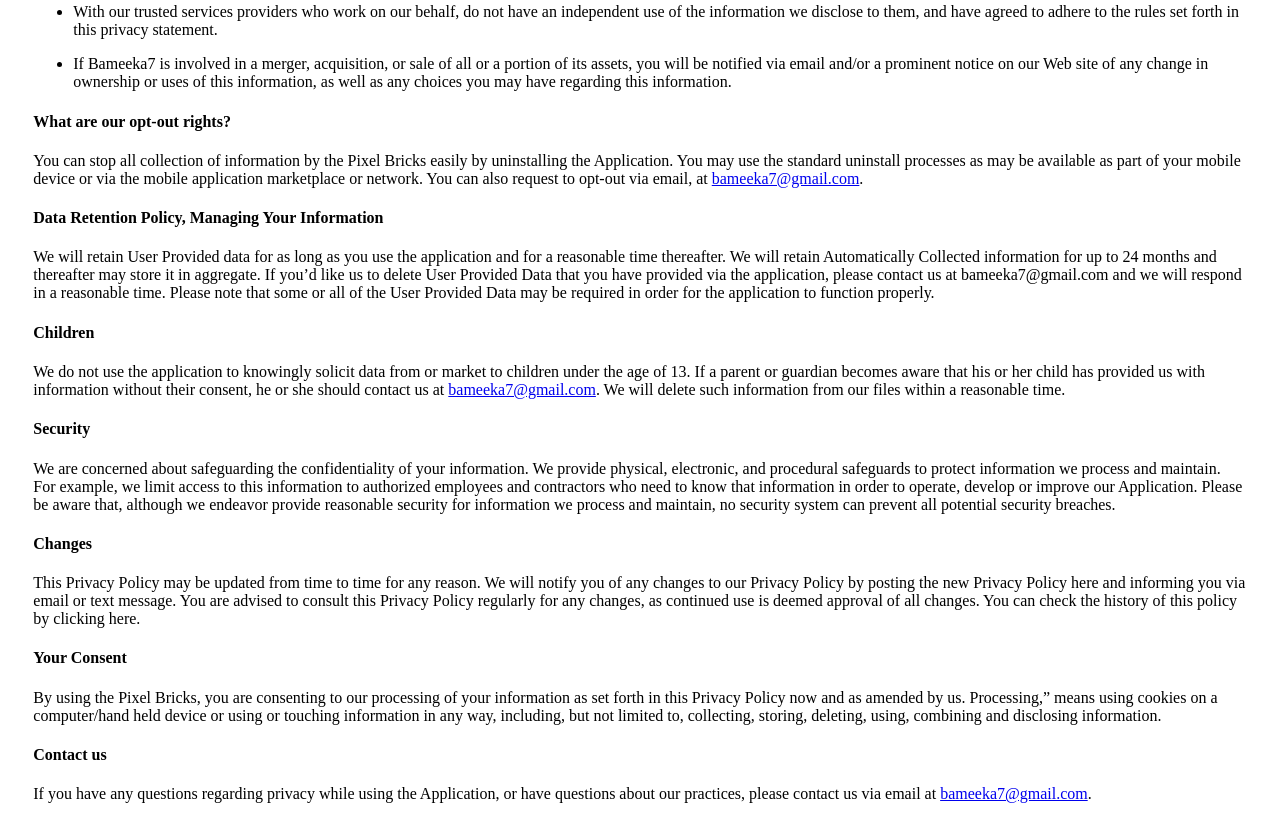
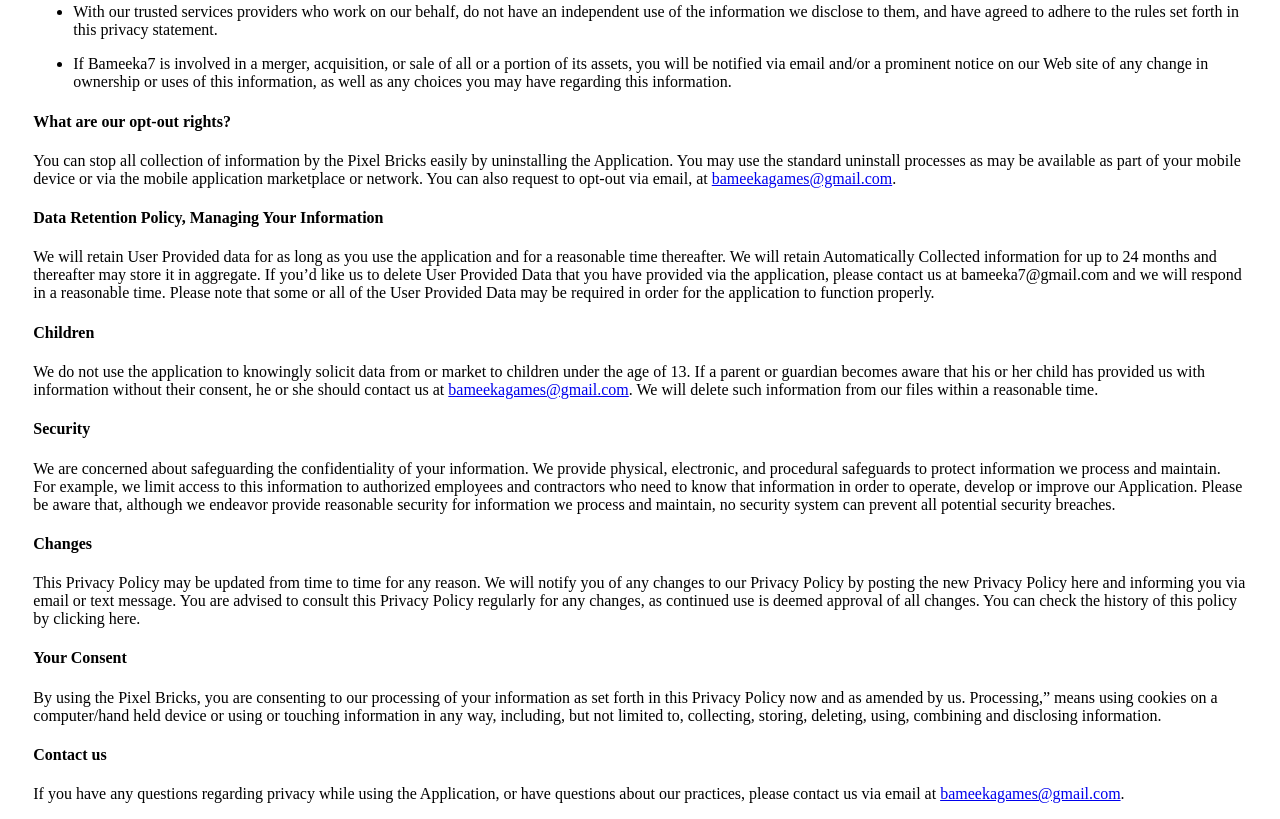
Before and after one commit to bameekagames/PixelBricksPrivacy, a plain HTML site: page index.html in a window 1280 px wide. Shown: the part 737-1556 px from the top of the page. Drawn offline with Linux system fonts and the light colour scheme.

Commit message:
Update index.html

```diff
--- a/index.html
+++ b/index.html
@@ -18,7 +18,7 @@
 			Our Privacy Commitment</i></b>
 		</p>
 
-		<p>This privacy policy governs your use of the game (“Pixel Bricks”) for mobile devices that was created by <b>Bameeka7</b>. The Application is basic description of the app (features, functionality and content)</p>
+		<p>This privacy policy governs your use of the game (“Pixel Bricks”) for mobile devices that was created by <b>Bameeka Games</b>. The Application is basic description of the app (features, functionality and content)</p>
 		<h4>What information does the Pixel Bricks obtain and how is it used?</h4>
 		<p><strong>User Provided Information</strong></p>
 		<p>The Pixel Bricks obtains the information you provide when you download and register the application. Registration with us is optional. However, please keep in mind that you may not be able to use some of the features offered by the application unless you register with us.</p>
@@ -44,12 +44,12 @@
 		 <li> <p>If Bameeka7 is involved in a merger, acquisition, or sale of all or a portion of its assets, you will be notified via email and/or a prominent notice on our Web site of any change in ownership or uses of this information, as well as any choices you may have regarding this information.</p> </li>
 		</ul>
 		<h4>What are our opt-out rights?</h4>
-		<p>You can stop all collection of information by the Pixel Bricks easily by uninstalling the Application. You may use the standard uninstall processes as may be available as part of your mobile device or via the mobile application marketplace or network. You can also request to opt-out via email, at <a href = "mailto: bameeka7@gmail.com">bameeka7@gmail.com</a>.</p>
+		<p>You can stop all collection of information by the Pixel Bricks easily by uninstalling the Application. You may use the standard uninstall processes as may be available as part of your mobile device or via the mobile application marketplace or network. You can also request to opt-out via email, at <a href = "mailto: bameekagames@gmail.com">bameekagames@gmail.com</a>.</p>
 		<h4><strong>Data Retention Policy, Managing Your Information</strong></h4>
 		<p>We will retain User Provided data for as long as you use the application and for a reasonable time thereafter. We will retain Automatically Collected information for up to 24 months and thereafter may store it in aggregate. If you’d like us to delete User Provided Data that you have provided via the application, please contact us at bameeka7@gmail.com and we will respond in a reasonable time. Please note that some or all of the User Provided Data may be required in order for the application to function properly.</p>
 
 		<h4><strong>Children</strong></h4>
-		<p>We do not use the application to knowingly solicit data from or market to children under the age of 13. If a parent or guardian becomes aware that his or her child has provided us with information without their consent, he or she should contact us at <a href = "mailto: bameeka7@gmail.com">bameeka7@gmail.com</a>. We will delete such information from our files within a reasonable time.</p>
+		<p>We do not use the application to knowingly solicit data from or market to children under the age of 13. If a parent or guardian becomes aware that his or her child has provided us with information without their consent, he or she should contact us at <a href = "mailto: bameekagames@gmail.com">bameekagames@gmail.com</a>. We will delete such information from our files within a reasonable time.</p>
 		<h4><strong>Security</strong></h4>
 		<p>We are concerned about safeguarding the confidentiality of your information. We provide physical, electronic, and procedural safeguards to protect information we process and maintain. For example, we limit access to this information to authorized employees and contractors who need to know that information in order to operate, develop or improve our Application. Please be aware that, although we endeavor provide reasonable security for information we process and maintain, no security system can prevent all potential security breaches.</p>
 	<h4><strong>Changes</strong></h4>
@@ -58,7 +58,7 @@
 
 	<p>By using the Pixel Bricks, you are consenting to our processing of your information as set forth in this Privacy Policy now and as amended by us. Processing,” means using cookies on a computer/hand held device or using or touching information in any way, including, but not limited to, collecting, storing, deleting, using, combining and disclosing information.</p>
 	<h4>Contact us</h4>
-	<p>If you have any questions regarding privacy while using the Application, or have questions about our practices, please contact us via email at <a href = "mailto: bameeka7@gmail.com">bameeka7@gmail.com</a>.</p>
+	<p>If you have any questions regarding privacy while using the Application, or have questions about our practices, please contact us via email at <a href = "mailto: bameekagames@gmail.com">bameekagames@gmail.com</a>.</p>
 
 	</div>
 
```
